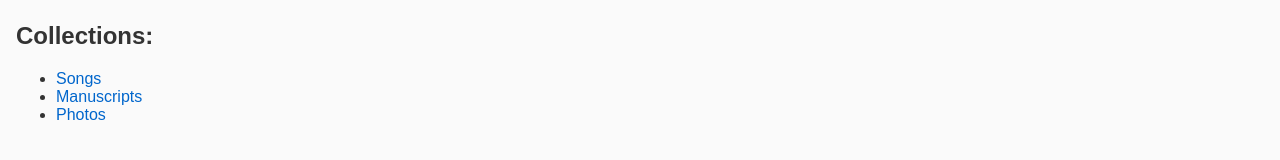
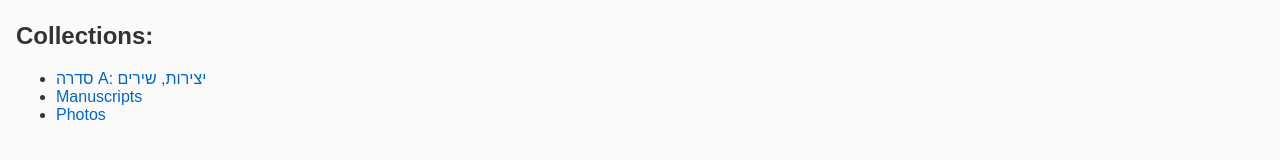
Before and after one commit to NSPC2025/personal-archive, a plain HTML site: page naomi-shemer/index.html in a window 1280 px wide. Shown: the part 178-338 px from the top of the page. Drawn offline with Linux system fonts and the light colour scheme.

Commit message:
Update index.html

```diff
--- a/naomi-shemer/index.html
+++ b/naomi-shemer/index.html
@@ -16,7 +16,7 @@
 <main>
   <h2>Collections:</h2>
   <ul>
-    <li><a href="collections/songs.html">Songs</a></li>
+    <li><a href="collections/series-a.html">סדרה A: יצירות, שירים</a></li>
     <li><a href="collections/manuscripts.html">Manuscripts</a></li>
     <li><a href="collections/photos.html">Photos</a></li>
   </ul>
```
